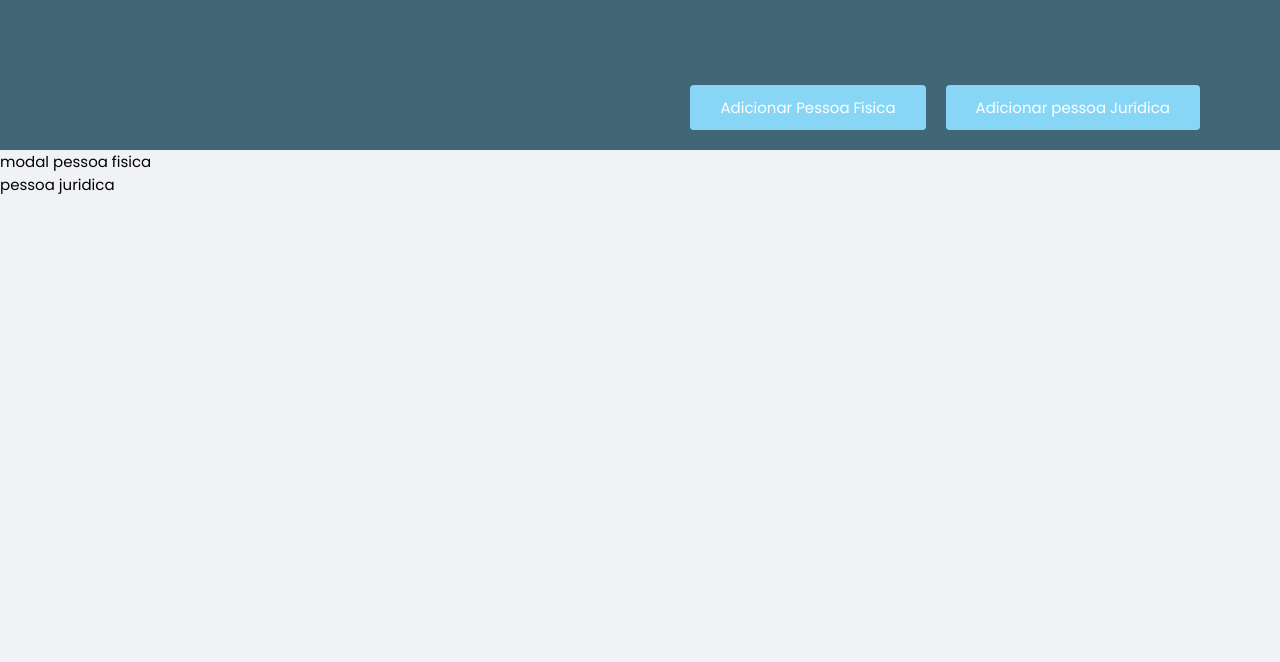
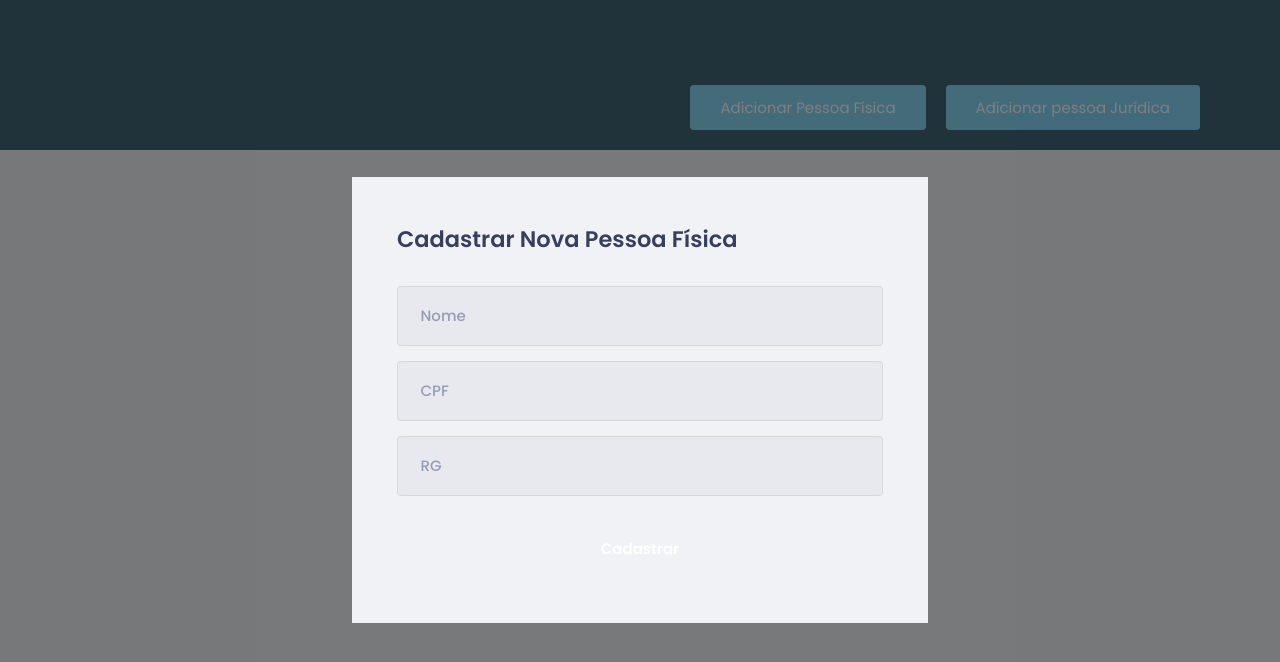
Before and after one commit to marinajulia/Estacionamento-front-end-, a React (Create React App) app: page / in a window 1280 px wide. Both pictures are taken after a click on the button "Adicionar Pessoa Física". Shown: the top 662 px of the page. Built offline with nearby package versions, Linux system fonts and the light colour scheme.

Commit message:
chore: Initialize modal legal person

```diff
--- a/src/components/AddNewLegalPersonModal/index.tsx
+++ b/src/components/AddNewLegalPersonModal/index.tsx
@@ -1,13 +1,40 @@
+import Modal from 'react-modal';
+import { useLegalPerson } from '../../hooks/useLegalPerson';
+import { Container } from './styles';
+
 interface NewLegalPersonModalProps{
     isOpen: boolean;
     onRequestClose: () => void;
 }
 
 export function NewLegalPersonModal({isOpen, onRequestClose}: NewLegalPersonModalProps){
+    const {createLegalPerson} = useLegalPerson();
 
     return(
-        <div>
-            <p>pessoa juridica</p>
-        </div>
+        <Modal
+        isOpen={isOpen}
+        onRequestClose={onRequestClose}
+        overlayClassName="react-modal-overlay"
+        className="react-modal-content"
+        >
+            <button type="button" onClick={onRequestClose} className="react-modal-close">
+                {/* <img src={close} alt="Fechar modal" /> */}
+            </button>
+            <Container>
+                <h2>Cadastrar Nova Pessoa Jurídica</h2>
+                <input
+                    placeholder="Nome"
+                    // value={title}
+                    // onChange={event => setTitle(event.target.value)}
+                />
+                <input
+                    placeholder="CNPJ"
+                    type="number"
+                    // value={amount}
+                    // onChange={event => setAmount(Number(event.target.value))}
+                />
+                <button type="submit">Cadastrar</button>
+            </Container>
+      </Modal>
     )
 }
--- a/src/components/AddNewLegalPersonModal/styles.ts
+++ b/src/components/AddNewLegalPersonModal/styles.ts
@@ -1,30 +1,96 @@
 import styled from "styled-components";
+import { darken, transparentize } from 'polished';
 
-export const Container = styled.header`
-    background: var(--grey);
-`;
+export const Container = styled.form`
+    h2{
+        color: var(--text-title);
+        font-size: 1.5rem;
+        margin-bottom: 2rem;
+    }
+    input{
+        width: 100%;
+        padding: 0 1.5rem;
+        height: 4rem;
+        border-radius: 0.25rem;
 
-export const Content = styled.div`
-    max-width: 1120px;
-    margin: 0 auto;
-    height: 150px;
-    display: flex;
-    justify-content: flex-end;
-    align-items: flex-end;
+        border: 1px solid #d7d7d7;
+        background: #e7e9ee;
 
-    button{
+        font-weight: 480;
         font-size: 1rem;
-        color: #fff;;
-        background: var(--blue);
+
+        &::placeholder{
+            color: var(--text-body);
+        }
+
+        & + input { //isso faz com que a partir do segundo input, tenha um margin top
+            margin-top: 1rem;
+        }
+    }
+
+    button[type="submit"]{
+        width: 100%;
+        padding: 0 1.5rem;
+        height: 4rem;
+        background: var(--green);
+        color: #FFF;
+        border-radius: 0.25rem;
         border: 0;
-        padding: 0 2rem;
-        border-radius: 0.25rem;
-        height: 3rem;
+        font-size: 1rem;
+        margin-top: 1.5rem;
+        font-weight: 600;
         transition: filter 0.2s;
-        margin-bottom: 20px;
-        margin-left: 20px;
         &:hover{
             filter: brightness(0.9);
         }
     }
-`
+`;
+
+export const TransactionTypeContainer = styled.div`
+    margin: 1rem 0;
+    display: grid;
+    grid-template-columns: 1fr 1fr;
+    gap: 0.5rem;
+`;
+
+interface RadioBoxProps{
+    isActive: boolean;
+    activeColor: 'green' | 'red';
+}
+
+const colors = {
+    green: '#33CC95',
+    red: '#E52E4D'
+}
+
+export const RadioBox = styled.button<RadioBoxProps>`
+height: 4rem;
+    border: 1px solid #d7d7d7;
+    border-radius: 0.25rem;
+
+    background: ${(props) => props.isActive
+        ? transparentize(0.9, colors[props.activeColor])
+        : 'transparent'};
+
+    display: flex;
+    align-items: center;
+    justify-content: center;
+
+    transition: filter 0.2s;
+
+    &:hover{
+        border-color: ${darken(0.1, '#d7d7d7')};
+    }
+
+    img{
+        width: 20px;
+        height: 20px;
+    }
+
+    span{
+        display: inline-block;
+        margin-left: 1rem;
+        font-size: 1rem;
+        color: var(--text-title);
+    }
+`;
--- a/src/components/AddNewPhysicalPersonModal/index.tsx
+++ b/src/components/AddNewPhysicalPersonModal/index.tsx
@@ -1,4 +1,6 @@
 import { usePhysicalPerson } from "../../hooks/usePhysicalPerson";
+import Modal from 'react-modal';
+import { Container } from "./styles";
 
 interface NewPhysicalPersonModalProps{
     isOpen: boolean;
@@ -9,10 +11,36 @@ export function NewPhysicalPersonModal({isOpen, onRequestClose}: NewPhysicalPers
     const {createPhysicalPerson} = usePhysicalPerson();
 
     return(
-        <div>
-            <p>
-            modal pessoa fisica
-            </p>
-        </div>
+        <Modal
+        isOpen={isOpen}
+        onRequestClose={onRequestClose}
+        overlayClassName="react-modal-overlay"
+        className="react-modal-content"
+        >
+            <button type="button" onClick={onRequestClose} className="react-modal-close">
+                {/* <img src={close} alt="Fechar modal" /> */}
+            </button>
+            <Container>
+                <h2>Cadastrar Nova Pessoa Física</h2>
+                <input
+                    placeholder="Nome"
+                    // value={title}
+                    // onChange={event => setTitle(event.target.value)}
+                />
+                <input
+                    placeholder="CPF"
+                    type="number"
+                    // value={amount}
+                    // onChange={event => setAmount(Number(event.target.value))}
+                />
+                 <input
+                    placeholder="RG"
+                    type="number"
+                    // value={amount}
+                    // onChange={event => setAmount(Number(event.target.value))}
+                />
+                <button type="submit">Cadastrar</button>
+            </Container>
+      </Modal>
     )
 }
--- a/src/components/AddNewPhysicalPersonModal/styles.ts
+++ b/src/components/AddNewPhysicalPersonModal/styles.ts
@@ -1,30 +1,96 @@
 import styled from "styled-components";
+import { darken, transparentize } from 'polished';
 
-export const Container = styled.header`
-    background: var(--grey);
-`;
+export const Container = styled.form`
+    h2{
+        color: var(--text-title);
+        font-size: 1.5rem;
+        margin-bottom: 2rem;
+    }
+    input{
+        width: 100%;
+        padding: 0 1.5rem;
+        height: 4rem;
+        border-radius: 0.25rem;
 
-export const Content = styled.div`
-    max-width: 1120px;
-    margin: 0 auto;
-    height: 150px;
-    display: flex;
-    justify-content: flex-end;
-    align-items: flex-end;
+        border: 1px solid #d7d7d7;
+        background: #e7e9ee;
 
-    button{
+        font-weight: 480;
         font-size: 1rem;
-        color: #fff;;
-        background: var(--blue);
+
+        &::placeholder{
+            color: var(--text-body);
+        }
+
+        & + input { //isso faz com que a partir do segundo input, tenha um margin top
+            margin-top: 1rem;
+        }
+    }
+
+    button[type="submit"]{
+        width: 100%;
+        padding: 0 1.5rem;
+        height: 4rem;
+        background: var(--green);
+        color: #FFF;
+        border-radius: 0.25rem;
         border: 0;
-        padding: 0 2rem;
-        border-radius: 0.25rem;
-        height: 3rem;
+        font-size: 1rem;
+        margin-top: 1.5rem;
+        font-weight: 600;
         transition: filter 0.2s;
-        margin-bottom: 20px;
-        margin-left: 20px;
         &:hover{
             filter: brightness(0.9);
         }
     }
-`
+`;
+
+export const TransactionTypeContainer = styled.div`
+    margin: 1rem 0;
+    display: grid;
+    grid-template-columns: 1fr 1fr;
+    gap: 0.5rem;
+`;
+
+interface RadioBoxProps{
+    isActive: boolean;
+    activeColor: 'green' | 'red';
+}
+
+const colors = {
+    green: '#33CC95',
+    red: '#E52E4D'
+}
+
+export const RadioBox = styled.button<RadioBoxProps>`
+height: 4rem;
+    border: 1px solid #d7d7d7;
+    border-radius: 0.25rem;
+
+    background: ${(props) => props.isActive
+        ? transparentize(0.9, colors[props.activeColor])
+        : 'transparent'};
+
+    display: flex;
+    align-items: center;
+    justify-content: center;
+
+    transition: filter 0.2s;
+
+    &:hover{
+        border-color: ${darken(0.1, '#d7d7d7')};
+    }
+
+    img{
+        width: 20px;
+        height: 20px;
+    }
+
+    span{
+        display: inline-block;
+        margin-left: 1rem;
+        font-size: 1rem;
+        color: var(--text-title);
+    }
+`;
--- /dev/null
+++ b/src/hooks/useLegalPerson.tsx
@@ -0,0 +1,58 @@
+import { createContext, ReactNode, useContext, useEffect, useState } from "react";
+import { api } from "../services/api";
+
+interface LegalPerson{
+    id: number;
+    name: string;
+    cnpj: string;
+    createdAt: string;
+}
+
+type LegalPersonInput = Omit<LegalPerson, 'id' | 'createdAt'>; //dá para fazer com pick(mas ele é ao contrário, você adiciona os campos que você quer)
+
+interface LegalPeopleProviderProps{
+    children: ReactNode;
+}
+
+interface LegalPersonContextData {
+    legalPerson: LegalPerson[];
+    createLegalPerson: (LegalPerson: LegalPersonInput) => Promise<void>;
+}
+
+const LegalPersonContext = createContext<LegalPersonContextData>(
+    {} as LegalPersonContextData
+);
+
+export function LegalPersonProvider({children} : LegalPeopleProviderProps) {
+    const[legalPerson, setLegalPerson] = useState<LegalPerson[]>([]);
+
+    useEffect(()=>{
+        api.get('mudarRotaPessoaJuridica')
+        .then(response => setLegalPerson(response.data.pessoasjuridicas))
+    }, []);
+
+    async function createLegalPerson(legalPersonInput: LegalPersonInput){
+        const response = await api.post('/mudarPessoaJuridica', {
+            ...legalPersonInput,
+            createdAt: new Date(),
+        });
+        const {person} = response.data;
+
+        setLegalPerson([
+            ...legalPerson,
+            person,
+        ]);
+    }
+
+    return(
+        <LegalPersonContext.Provider value={{legalPerson, createLegalPerson}}>
+            {children}
+        </LegalPersonContext.Provider>
+    );
+}
+
+export function useLegalPerson(){
+    const context = useContext(LegalPersonContext);
+
+    return context;
+}
```
